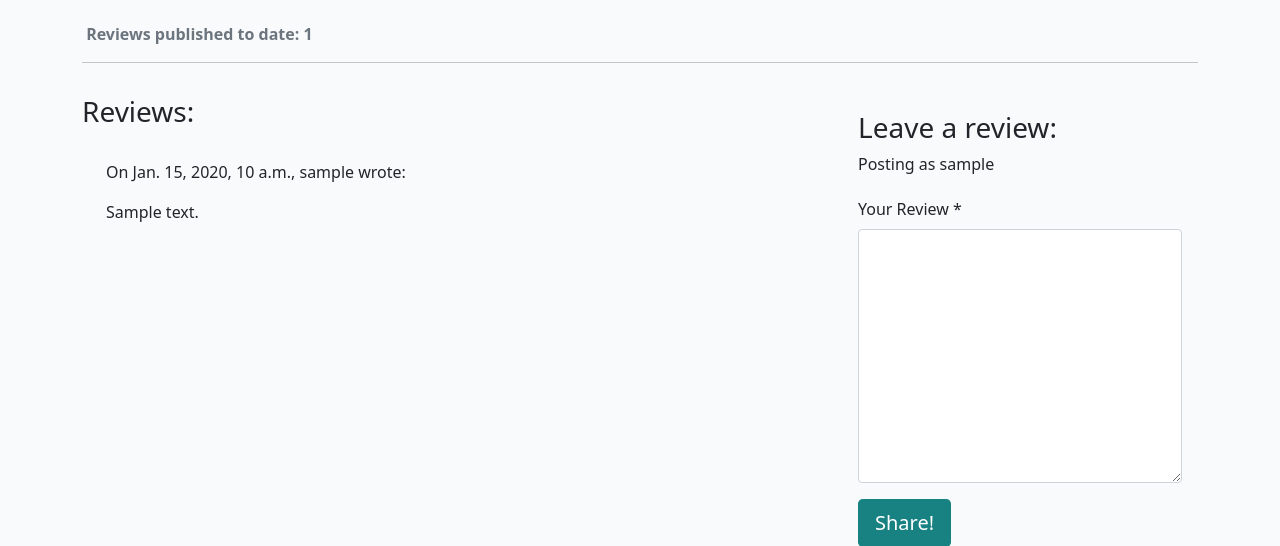
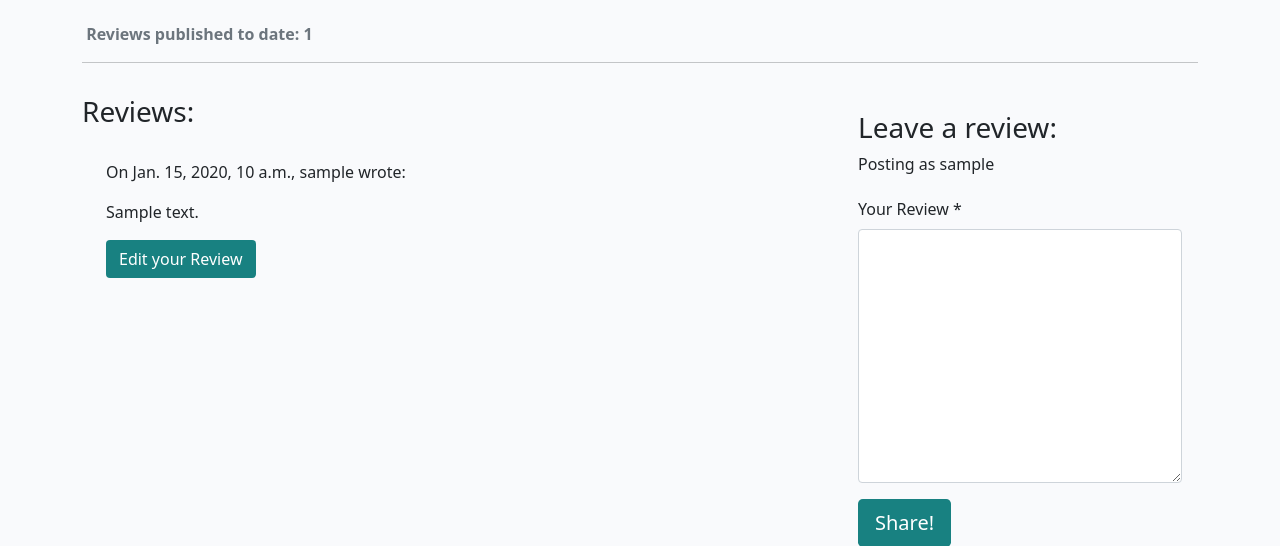
Before and after one commit to Matthieu-Arn/BookwormBurrow, a Django app: a page that uses templates/base.html in a window 1280 px wide. Shown: the part 526-1072 px from the top of the page. Run offline with Django 4.2, Linux system fonts and the light colour scheme; a user stored in the database is signed in; tables that the repository leaves empty hold one stand-in row (values such as "Sample post"); some libraries are stand-ins or nearby versions.

Commit message:
Add edit functionality to bookreview

```diff
--- a/bibliorat/templates/bibliorat/bookprofile_detail.html
+++ b/bibliorat/templates/bibliorat/bookprofile_detail.html
@@ -72,6 +72,9 @@
             This review is awaiting approval
           </p>
           {% endif %}
+          {% if user.is_authenticated and bookreview.reviewauthor == user %}
+          <button class="btn btn-edit" bookreview_id="{{ bookreview.id }}">Edit your Review</button>
+        {% endif %}
         </div>
         <!-- Our for loop ends here -->
         {% endfor %}
@@ -99,3 +102,7 @@
 </div>
 
 {% endblock content %}
+
+{% block extras %}
+<script src="{% static 'js/reviews.js' %}"></script>
+{% endblock %}
--- a/bibliorat/urls.py
+++ b/bibliorat/urls.py
@@ -5,4 +5,6 @@ from .views import BookprofileList
 urlpatterns = [
     path('', BookprofileList.as_view(), name='home'),
     path('<slug:slug>/', views.bookprofile_detail, name='bookprofile_detail'),
+    path('<slug:slug>/edit_bookreview/<int:bookreview_id>',
+         views.bookreview_edit, name='bookreview_edit'),
 ]
--- a/bibliorat/views.py
+++ b/bibliorat/views.py
@@ -1,8 +1,9 @@
-from django.shortcuts import render, get_object_or_404
+from django.shortcuts import render, get_object_or_404, reverse
 from django.core.paginator import Paginator, EmptyPage, PageNotAnInteger
 from django.views import generic
 from django.contrib import messages
-from .models import Bookprofile
+from django.http import HttpResponseRedirect
+from .models import Bookprofile, Bookreview
 from .forms import BookreviewForm
 
 # Create your views here.
@@ -67,3 +68,25 @@ def bookprofile_detail(request, slug):
         "bookreview_form": bookreview_form,
         },
     )
+
+def bookreview_edit(request, slug, bookreview_id):
+    """
+    view to edit bookreviews
+    """
+    if request.method == "POST":
+
+        queryset = Bookprofile.objects.filter(status=1)
+        bookprofile = get_object_or_404(queryset, slug=slug)
+        bookreview = get_object_or_404(Bookreview, pk=bookreview_id)
+        bookreview_form = BookreviewForm(data=request.POST, instance=bookreview)
+
+        if bookreview_form.is_valid() and bookreview.reviewauthor == request.user:
+            bookreview = bookreview_form.save(commit=False)
+            bookreview.bookprofile = bookprofile
+            bookreview.approved = False
+            bookreview.save()
+            messages.add_message(request, messages.SUCCESS, 'Review Updated!')
+        else:
+            messages.add_message(request, messages.ERROR, 'Error updating review!')
+
+    return HttpResponseRedirect(reverse('bookprofile_detail', args=[slug]))
--- /dev/null
+++ b/static/js/reviews.js
@@ -0,0 +1,24 @@
+const editButtons = document.getElementsByClassName("btn-edit");
+const bookreviewText = document.getElementById("id_reviewcontent");
+const bookreviewForm = document.getElementById("bookreviewForm");
+const submitButton = document.getElementById("submitButton");
+
+/**
+* Initializes edit functionality for the provided edit buttons.
+*
+* For each button in the `editButtons` collection:
+* - Retrieves the associated bookreview's ID upon click.
+* - Fetches the content of the corresponding bookreview.
+* - Populates the `bookreviewText` input/textarea with the bookreview's content for editing.
+* - Updates the submit button's text to "Update".
+* - Sets the form's action attribute to the `edit_bookreview/{bookreviewId}` endpoint.
+*/
+for (let button of editButtons) {
+  button.addEventListener("click", (e) => {
+    let bookreviewId = e.target.getAttribute("bookreview_id");
+    let bookreviewContent = document.getElementById(`bookreview${bookreviewId}`).innerText;
+    bookreviewText.value = bookreviewContent;
+    submitButton.innerText = "Update";
+    bookreviewForm.setAttribute("action", `edit_bookreview/${bookreviewId}`);
+  });
+}
--- a/static/js/script.js
+++ /dev/null
@@ -1 +0,0 @@
-console.log("Life, The Universe and Everything!");
--- a/templates/base.html
+++ b/templates/base.html
@@ -112,7 +112,8 @@
         integrity="sha384-gtEjrD/SeCtmISkJkNUaaKMoLD0//ElJ19smozuHV6z3Iehds+3Ulb9Bn9Plx0x4" crossorigin="anonymous">
         </script>
 
-    <script src="{% static 'js/script.js' %}"></script>
+    {% block extras %}
+    {% endblock %}
 </body>
 
 
```
